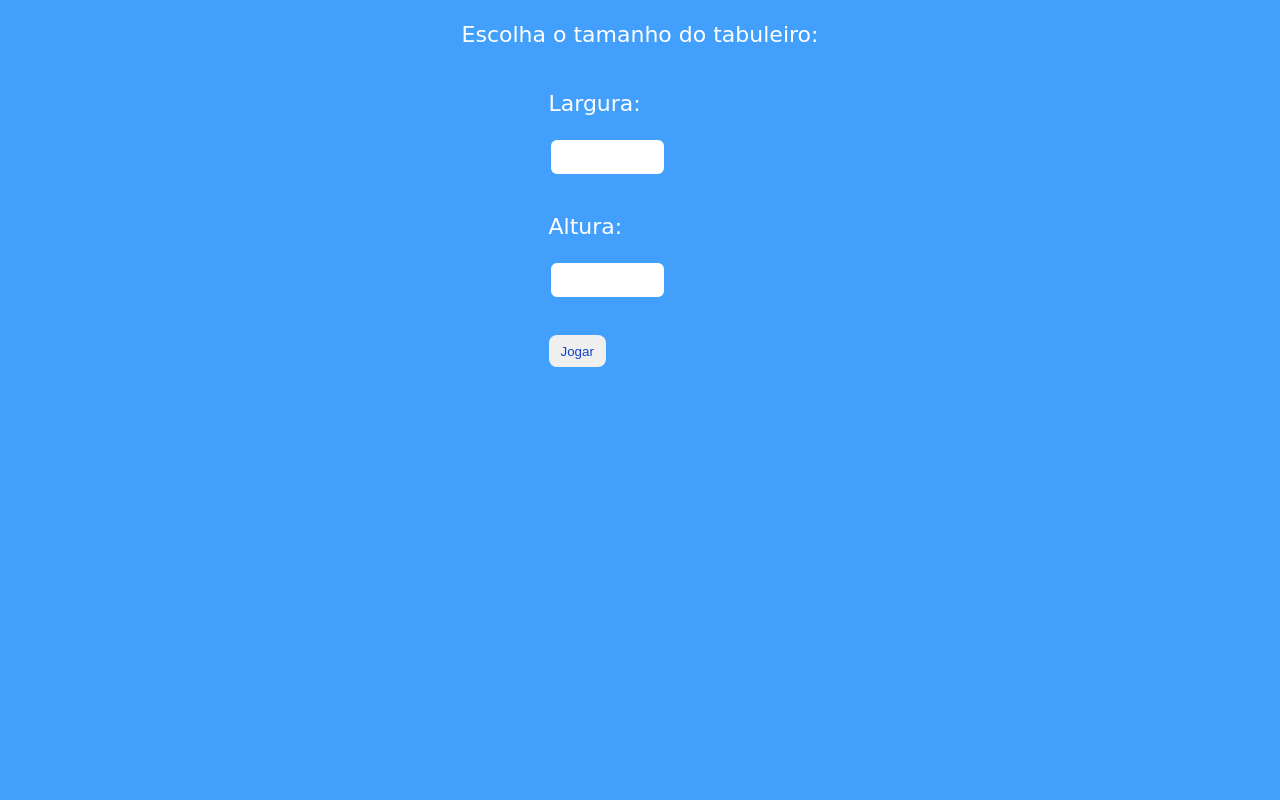
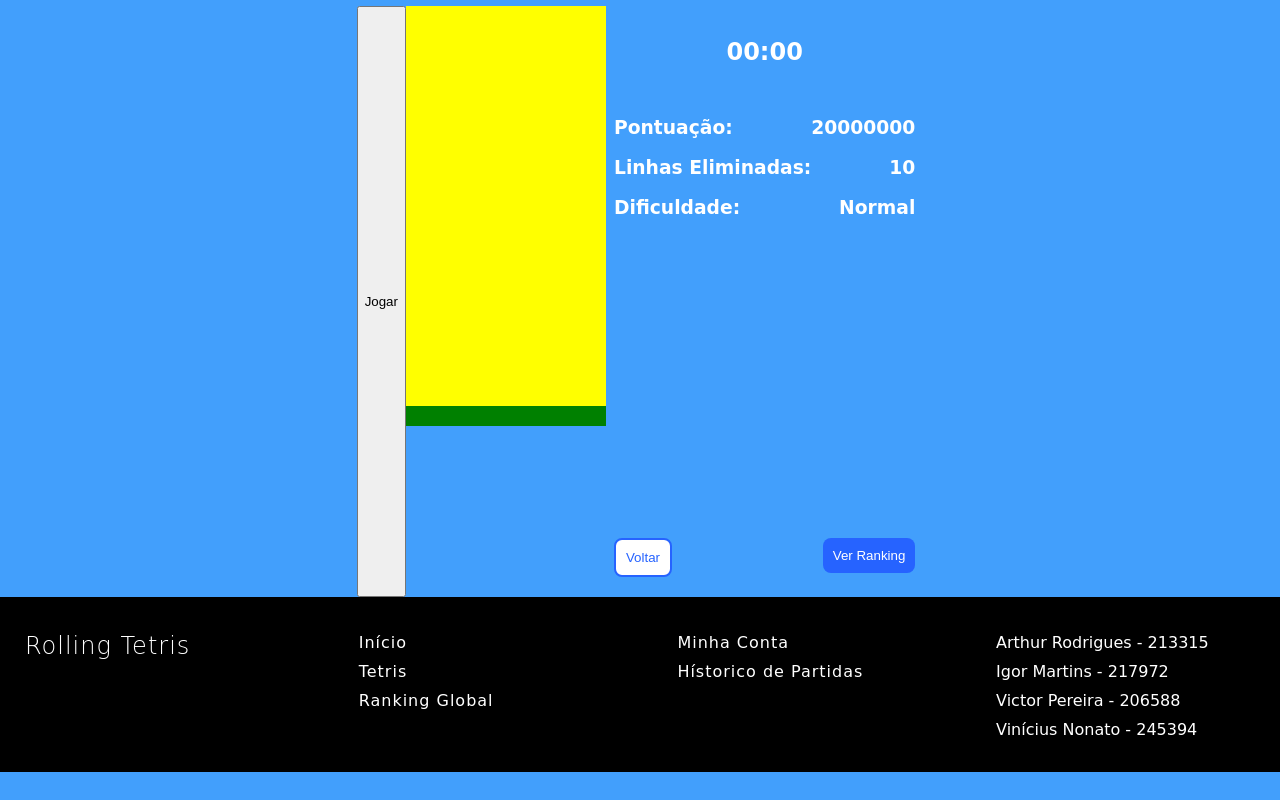
Before and after one commit to ArthurSMR/rolling-tetris, a PHP site: page /jogo.html in a window 1280 px wide. Shown: the part 77-877 px from the top of the page. After the commit the page ends 849 px from the top, so only its background shows below. Run offline with PHP 8.4, Linux system fonts and the light colour scheme; some web fonts are replaced.

Commit message:
refactoring 2

```diff
--- a/css/styles.css
+++ b/css/styles.css
@@ -511,20 +511,32 @@ input {
     height: 32px;
 }
 
-
-
-
 /* REFACTOR  */
 
-.block3 {
-    height: 2rem;
-    width: 2rem;
-  }
+div.main-grid {
+    background-color: yellow;
+    height: 20px;
+    width: 20px;
+}
 
 .grid {
     display: flex;
     flex-wrap: wrap;
     align-items: center;
-    width: 20rem;
-    height: 40rem;
+    width: 200px;
+    height: 400px;
 }
+
+.block {
+    background-color: blue;
+}
+
+.block2 {
+    background-color: purple;
+}
+
+.block3 {
+    height: 20px;
+    width: 20px;
+    background-color: green;
+}
--- a/jogo.html
+++ b/jogo.html
@@ -30,7 +30,7 @@
         </div>
     </header>
 
-    <div class="table-picker" id="table-picker">
+    <!-- <div class="table-picker" id="table-picker">
         <p>Escolha o tamanho do tabuleiro:</p>
         <form id="table-picker-form">
             <div class="table-picker-input">
@@ -43,12 +43,12 @@
             </div>
             <button id="btn-table-picker">Jogar</button>
         </form>
-    </div>
+    </div> -->
 
     <div class="container">
         <div class="content">
-
-            <div class="game-container">
+            <button id="btn-table-picker">Jogar</button>
+            <div class="grid">
                 <!--game table-->
             </div>
             <div class="game-stats">
--- a/scripts.js
+++ b/scripts.js
@@ -7,7 +7,7 @@ document.addEventListener('DOMContentLoaded', () => {
     // no need to type 200 divs :)
     const grid = createGrid();
     let squares = Array.from(grid.querySelectorAll('div'))
-    const startBtn = document.querySelector('.button')
+    const startBtn = document.getElementById("btn-table-picker")
     const hamburgerBtn = document.querySelector('.toggler')
     const menu = document.querySelector('.menu')
     const span = document.getElementsByClassName('close')[0]
@@ -35,6 +35,7 @@ document.addEventListener('DOMContentLoaded', () => {
         let grid = document.querySelector(".grid")
         for (let i = 0; i < GRID_SIZE; i++) {
             let gridElement = document.createElement("div")
+            gridElement.setAttribute("class", "main-grid")
             grid.appendChild(gridElement)
         }
 
@@ -45,16 +46,15 @@ document.addEventListener('DOMContentLoaded', () => {
             grid.appendChild(gridElement)
         }
 
-        let previousGrid = document.querySelector(".previous-grid")
-        // Since 16 is the max grid size in which all the Tetrominoes
-        // can fit in we create one here
-        for (let i = 0; i < 16; i++) {
-            let gridElement = document.createElement("div")
-            previousGrid.appendChild(gridElement);
-        }
+        // let previousGrid = document.querySelector(".previous-grid")
+        // // Since 16 is the max grid size in which all the Tetrominoes
+        // // can fit in we create one here
+        // for (let i = 0; i < 16; i++) {
+        //     let gridElement = document.createElement("div")
+        //     previousGrid.appendChild(gridElement);
+        // }
         return grid;
     }
-
 
     //assign functions to keycodes
     function control(e) {
@@ -119,7 +119,7 @@ document.addEventListener('DOMContentLoaded', () => {
     //draw the shape
     function draw() {
         current.forEach(index => {
-            squares[currentPosition + index].classList.add('block')
+            squares[currentPosition + index].setAttribute("class", "block")
             // squares[currentPosition + index].style.backgroundImage = colors[random]
         })
     }
@@ -140,17 +140,17 @@ document.addEventListener('DOMContentLoaded', () => {
         freeze()
     }
 
-    startBtn.addEventListener('click', () => {
-        if (timerId) {
-            clearInterval(timerId)
-            timerId = null
-        } else {
-            draw()
-            timerId = setInterval(moveDown, 1000)
-            nextRandom = Math.floor(Math.random() * theTetrominoes.length)
-            displayShape()
-        }
-    })
+    // startBtn.addEventListener('click', () => {
+    //     if (timerId) {
+    //         clearInterval(timerId)
+    //         timerId = null
+    //     } else {
+    //         draw()
+    //         timerId = setInterval(moveDown, 1000)
+    //         nextRandom = Math.floor(Math.random() * theTetrominoes.length)
+    //         // displayShape()
+    //     }
+    // })
 
     //move left and prevent collisions with shapes moving left
     function moveright() {
@@ -186,7 +186,7 @@ document.addEventListener('DOMContentLoaded', () => {
             current = theTetrominoes[random][currentRotation]
             currentPosition = 4
             draw()
-            displayShape()
+            // displayShape()
             addScore()
             gameOver()
         }
@@ -225,16 +225,16 @@ document.addEventListener('DOMContentLoaded', () => {
         [1, displayWidth + 1, displayWidth * 2 + 1, displayWidth * 3 + 1] /* iTetromino */
     ]
 
-    function displayShape() {
-        displaySquares.forEach(square => {
-            square.classList.remove('block')
-            // square.style.backgroundImage = 'none'
-        })
-        smallTetrominoes[nextRandom].forEach(index => {
-            displaySquares[displayIndex + index].classList.add('block')
-            // displaySquares[displayIndex + index].style.backgroundImage = colors[nextRandom]
-        })
-    }
+    // function displayShape() {
+    //     displaySquares.forEach(square => {
+    //         square.classList.remove('block')
+    //         // square.style.backgroundImage = 'none'
+    //     })
+    //     smallTetrominoes[nextRandom].forEach(index => {
+    //         displaySquares[displayIndex + index].classList.add('block')
+    //         // displaySquares[displayIndex + index].style.backgroundImage = colors[nextRandom]
+    //     })
+    // }
 
     //Add score
     function addScore() {
@@ -259,11 +259,11 @@ document.addEventListener('DOMContentLoaded', () => {
     }
 
     //Styling eventListeners
-    hamburgerBtn.addEventListener('click', () => {
-        menu.style.display = 'flex'
-    })
-    span.addEventListener('click', () => {
-        menu.style.display = 'none'
-    })
+    // hamburgerBtn.addEventListener('click', () => {
+    //     menu.style.display = 'flex'
+    // })
+    // span.addEventListener('click', () => {
+    //     menu.style.display = 'none'
+    // })
 
 })
```
